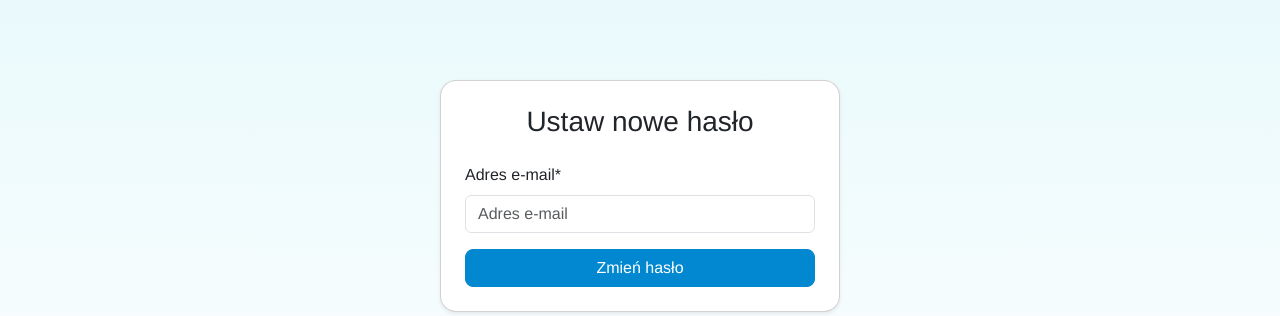
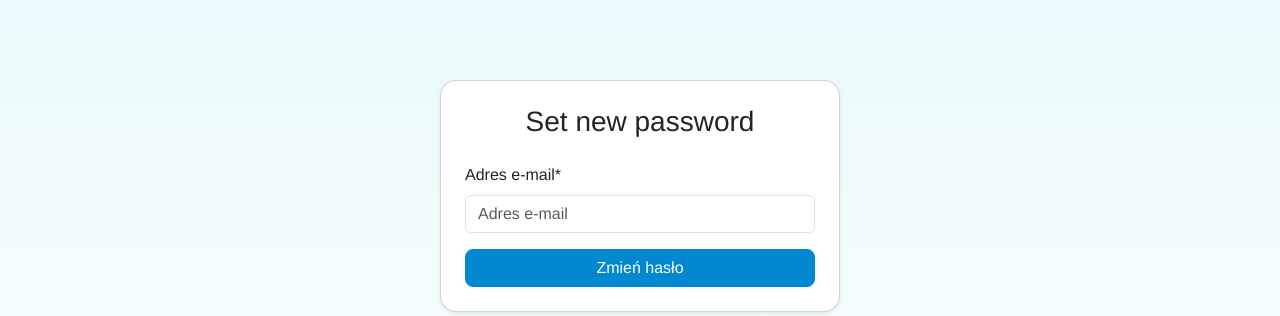
Before and after one commit to arkadiusoo/WeatherForeteller, a Django app: page /accounts/password/reset/ in a window 1280 px wide. Shown: the part 244-560 px from the top of the page. Run offline with Django 5.2, Linux system fonts and the light colour scheme; some libraries are stand-ins or nearby versions.

Commit message:
localization added

```diff
--- a/templates/account/password_reset.html
+++ b/templates/account/password_reset.html
@@ -1,12 +1,13 @@
 {% extends '_base.html' %}
 {% load crispy_forms_tags %}
+{% load i18n %}
 
-{% block title %}Ustaw nowe hasło{% endblock %}
+{% block title %}{% trans "Set new password" %}{% endblock %}
 
 {% block content %}
 <div class="container d-flex justify-content-center align-items-center" style="min-height: 90vh;">
   <div class="card shadow-sm p-4" style="max-width: 400px; width: 100%; border-radius: 1rem;">
-    <h3 class="text-center mb-4">Ustaw nowe hasło</h3>
+    <h3 class="text-center mb-4">{% trans "Set new password" %}</h3>
 
     <form method="POST" action="" class="password_set">
       {% csrf_token %}
@@ -14,7 +15,7 @@
 
       <div class="d-grid mt-3">
         <button class="btn btn-primary" type="submit" name="action" value="Set Password">
-          Zmień hasło
+          {% trans "Change password" %}
         </button>
       </div>
     </form>
```
Also changed, not shown: locale/pl/LC_MESSAGES/django.po.
